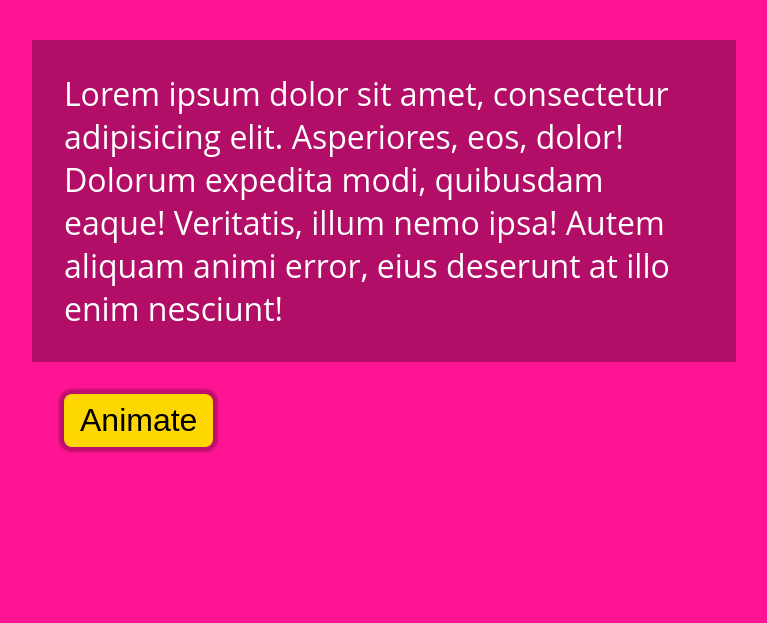
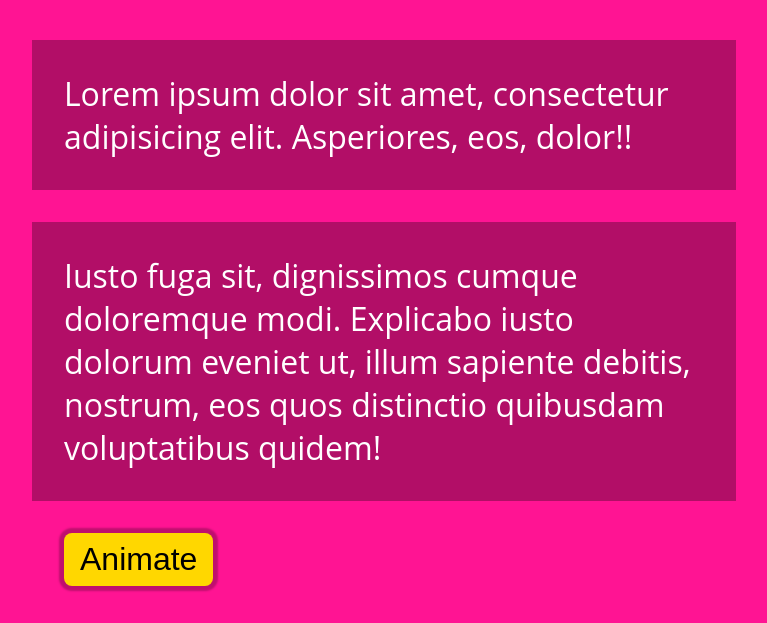
Before and after one commit to joostf/demo-micro-interactions, a plain HTML site: page index.html in a window 1280 px wide. Shown: the part 177-800 px from the top of the page, without its empty margins (256-1023 px from the left). Drawn offline with Linux system fonts and the light colour scheme.

Commit message:
Update index.html
Added paragraph

```diff
--- a/index.html
+++ b/index.html
@@ -9,7 +9,8 @@
   <body class="">
     <h1>Demo micro interactions</h1>
 
-    <p>Lorem ipsum dolor sit amet, consectetur adipisicing elit. Asperiores, eos, dolor! Dolorum expedita modi, quibusdam eaque! Veritatis, illum nemo ipsa! Autem aliquam animi error, eius deserunt at illo enim nesciunt!</p>
+    <p>Lorem ipsum dolor sit amet, consectetur adipisicing elit. Asperiores, eos, dolor!!</p>
+    <p>Iusto fuga sit, dignissimos cumque doloremque modi. Explicabo iusto dolorum eveniet ut, illum sapiente debitis, nostrum, eos quos distinctio quibusdam voluptatibus quidem!</p>
 
     <button>Animate</button>
     <script src="js/scripts.js"></script>
```
